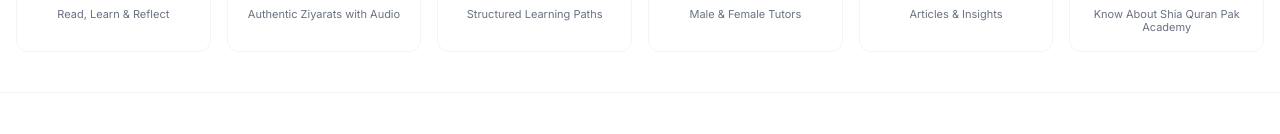
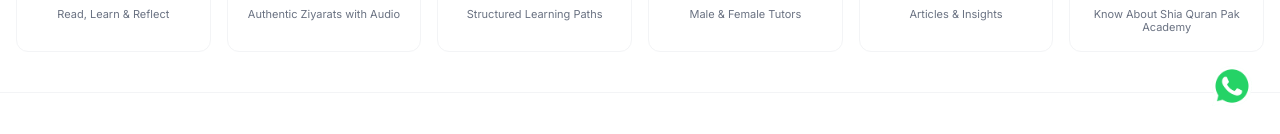
Before and after one commit to agha-naveed/shia-pak-academy, a Next.js app: page / in a window 1280 px wide. Shown: the part 666-800 px from the top of the page. Built offline with nearby package versions, Linux system fonts and the light colour scheme; a web font is replaced by a local one.

Commit message:
added whatsapp icon

```diff
--- a/app/layout.tsx
+++ b/app/layout.tsx
@@ -4,6 +4,9 @@ import "./globals.css";
 import Navbar from "@/app/components/Navbar";
 import Footer from "@/app/components/Footer";
 import { ThemeProvider } from "@/app/components/ThemeProvider";
+import whatsapp from "@/public/whatsappIcon.png"
+import Image from "next/image";
+import Link from "next/link";
 
 // ─── FONT OPTIMIZATION ────────────────────────────────────────────────────────
 const inter = Inter({
@@ -99,6 +102,9 @@ export default function RootLayout({
           <main className="grow">
             {children}
           </main>
+            <Link href={"https://wa.me/+923394022926"} target="_blank" className="fixed bottom-7 right-7">
+              <Image src={whatsapp} alt="Whatsapp Icon" width={40} height={40} />
+            </Link>
           <Footer />
         </ThemeProvider>
       </body>
```
Also changed, not shown: public/whatsappIcon.png (added).
